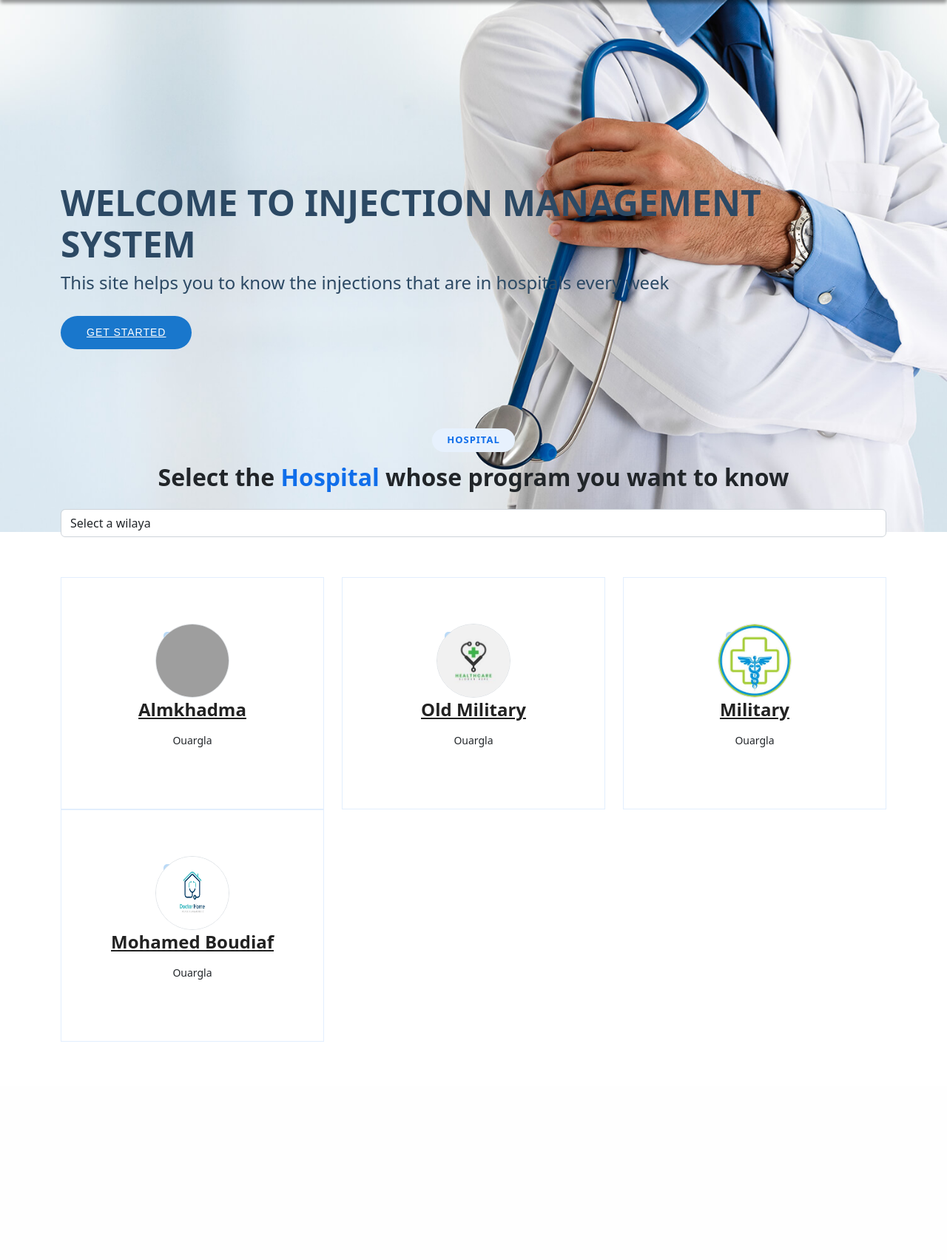
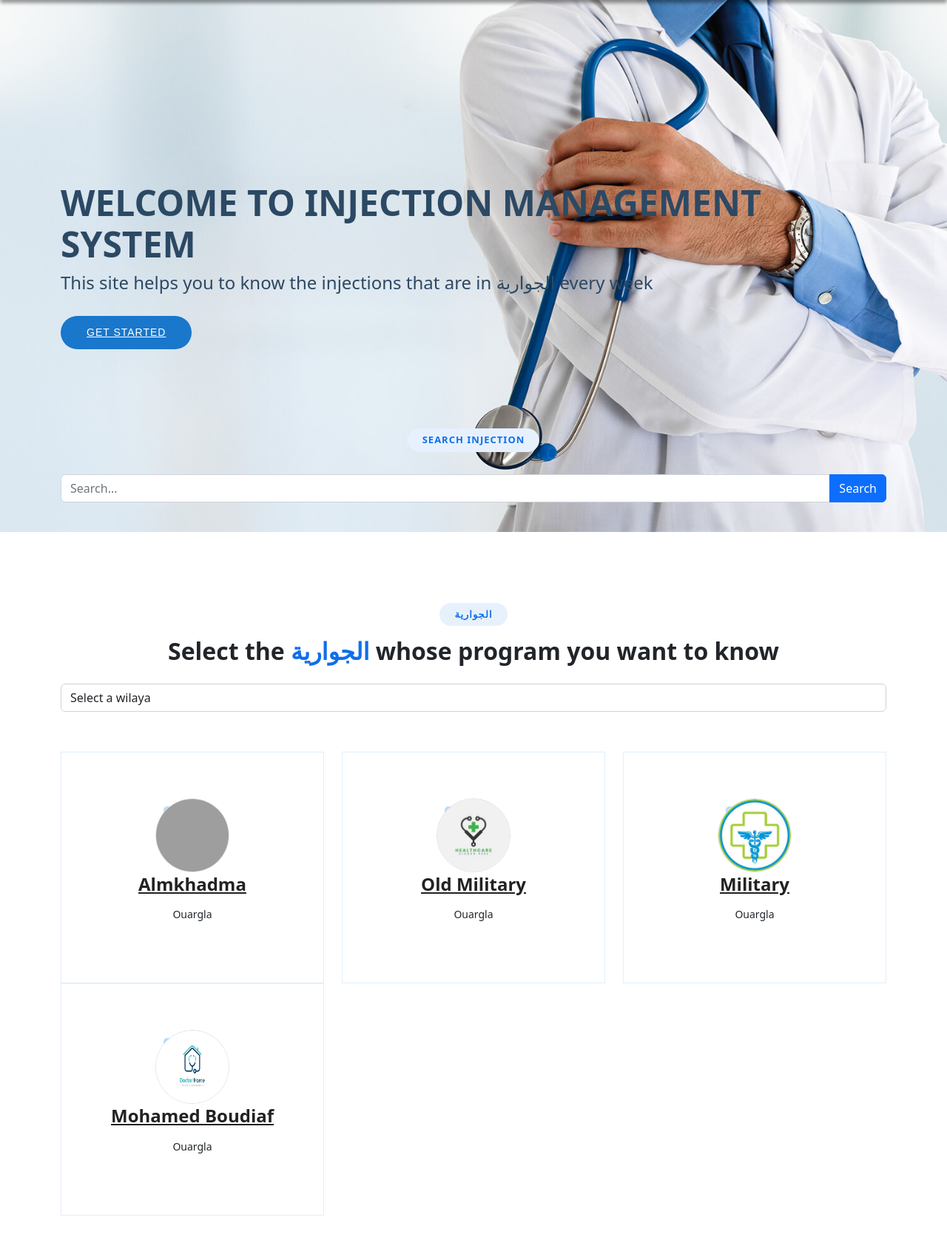
Before and after one commit to aimenhaddad/Medical, a PHP site: page / in a window 1280 px wide. Shown: the part 83-1786 px from the top of the page at 74% size. Before the commit the page ends 1491 px from the top, so only its background shows below. Run offline with PHP 8.4, Linux system fonts and the light colour scheme; data comes from the database, SQL or seed files in the repository; grey boxes are pictures that could not be loaded.

Commit message:
new update

```diff
--- a/index.php
+++ b/index.php
@@ -31,7 +31,7 @@ include "read_user.php";
     <section id="hero" class="d-flex align-items-center">
         <div class="container" data-aos="zoom-out" data-aos-delay="100">
             <h1>Welcome to <span>Injection Management System</span></h1>
-            <h2>This site helps you to know the injections that are in hospitals every week</h2>
+            <h2>This site helps you to know the injections that are in الجوارية every week</h2>
             <div class="d-flex">
                 <a href="#services" class="btn-get-started scrollto">Get Started</a>
 
@@ -39,14 +39,108 @@ include "read_user.php";
         </div>
     </section><!-- End Hero -->
 
+<!-- ############################## FIN ######################################## -->
+
+
+    <section  class="services">
+        <div class="container">
+        <div class="section-title">
+                <h2>Search Injection</h2>
+
+        </div>
+            <form method="GET" action="<?php echo $_SERVER['PHP_SELF']; ?>">
+                <div class="input-group mb-3">
+                    <input type="text" class="form-control" placeholder="Search..." name="query">
+                    <div class="input-group-append">
+                        <button class="btn btn-primary" type="submit">Search</button>
+                    </div>
+                </div>
+            </form>
+            <div class="row" >
+                <?php
+
+            // Check if a search query is submitted
+            if (isset($_GET['query'])) {
+                // Process the search query and display the results
+                $query = $_GET['query'];
+
+                // Perform the database search using MySQLi or PDO
+                if (trim($query) === "") {
+                # code...
+                } else {
+                    include "assets/config.php";
+                    // Prepare the query using a prepared statement to prevent SQL injection
+                    $stmt = $conn->prepare("SELECT DISTINCT id_user FROM injection WHERE name_injection LIKE ?");
+                    // Add wildcard characters to the search query
+                    $searchQuery = '%' . $query . '%';
+                    // Bind the search query to the prepared statement
+                    $stmt->bind_param("s", $searchQuery);
+                    // Execute the query
+                    $stmt->execute();
+                    // Store the result
+                    $stmt->store_result();
+                    // Bind the result to a variable
+                    $stmt->bind_result($id_user);
+                    // Display the search results
+                    if ($stmt->num_rows > 0) {
+                    while ($stmt->fetch()) {
+                        $listID[] = $id_user;
+                    }
+                    // Close the statement
+                    $stmt->close();
+
+                // Iterate over the list of IDs
+
+                foreach ($listID as $id_user) {
+                    $stmt = $conn->prepare("SELECT id, name, wilaya, user_img FROM users WHERE id = ?");
+                    // Bind the search query to the prepared statement
+                    $stmt->bind_param("i", $id_user);
+                    // Execute the query
+                    $stmt->execute();
+                    // Store the result
+                    $stmt->store_result();
+                    // Bind the result to variables
+                    $stmt->bind_result($id, $name, $wilaya, $user_img);
+                    // Fetch and display the results
+
+                     if ($stmt->num_rows > 0) {
+                    while ($stmt->fetch()) {?>
+
+                                    <div class="col-lg-4  col-md-6 ">
+                                        <div class="icon-box  " style="min-width: 350px;">
+                                            <div class="icon">
+                                                <img class="border rounded-circle" src="uploads\<?= $user_img ?>" height="100"
+                                                 width="100">
+                                            </div>
+                                            <h4><a href="program-details.php?id=<?=$id ;?>&name=<?= $name ; ?>">
+                                                    <?= $name ;   ?></a></h4>
+                                            <p><?= $wilaya;  ?></p>
+                                        </div>
+                                    </div>
+
+                    <?php    }
+                    // Close the inner statement
+                    $stmt->close();
+                    }
+            }
+            }
+                // Close the connection
+                $conn->close();
+                }
+            }
+                ?>
+        </div>
+        </div>
+    </section>
+
     <!-- ######################################################################################## -->
 
     <section id="services" class="services">
         <div class="container">
 
             <div class="section-title">
-                <h2>Hospital</h2>
-                <h3>Select the <span>Hospital</span> whose program you want to know</h3>
+                <h2>الجوارية</h2>
+                <h3>Select the <span>الجوارية</span> whose program you want to know</h3>
 
                 <div class="d-flex align-items-center justify-content-center my-4 ">
 
@@ -114,13 +208,15 @@ include "read_user.php";
                 <?php if (mysqli_num_rows($result)) {
                     while ($rows = mysqli_fetch_assoc($result)) { ?>
 
-                        <span class="<?= $rows['wilaya'] ?> col-lg-4  col-md-6 " >
+                <span class="<?= $rows['wilaya'] ?> col-lg-4  col-md-6 ">
 
                     <div class="icon-box  " style="min-width: 350px;">
                         <div class="icon">
-                                        <img class="border rounded-circle" src="uploads\<?= $rows['user_img'];?>" height="100" width="100" >
+                            <img class="border rounded-circle" src="uploads\<?= $rows['user_img'];?>" height="100"
+                                width="100">
                         </div>
-                                    <h4><a href="program-details.php?id=<?= $rows['id'];?>&name=<?= $rows['name'];   ?>"> <?= $rows['name'];   ?></a></h4>
+                        <h4><a href="program-details.php?id=<?= $rows['id'];?>&name=<?= $rows['name'];   ?>">
+                                <?= $rows['name'];   ?></a></h4>
                         <p><?= $rows['wilaya'];  ?></p>
                     </div>
 
@@ -135,6 +231,8 @@ include "read_user.php";
             </div>
         </div>
     </section><!-- End Team Section -->
+
+
     <script src="assets/ajax/libs/jquery/3.5.1/jquery.min.js"></script>
     <script src="assets/ajax/libs/popper.js/1.16.0/umd/popper.min.js"></script>
     <script src="assets/bootstrap/4.5.2/js/bootstrap.min.js"></script>
--- a/singup/singup_view.php
+++ b/singup/singup_view.php
@@ -47,7 +47,7 @@
 
                     <form action="singup_control.php" method="POST" class="form-group">
                         <div class="row">
-                            <input type="text" name="name" class="form__input" placeholder="Name Hospital " required>
+                            <input type="text" name="name" class="form__input" placeholder="Name الجوارية " required>
                         </div>
                         <div class="row  ">
                             <select name="wilaya" id="mySelect" class="form-control col-md-4 float-right" required>
```
Also changed, not shown: programmeweek/admin.php (+43 -14 lines), uploads/27.jpeg (added), uploads/27.png (added), uploads/28.jpg (added). Lines whose indentation alone changed are shown as unchanged.
